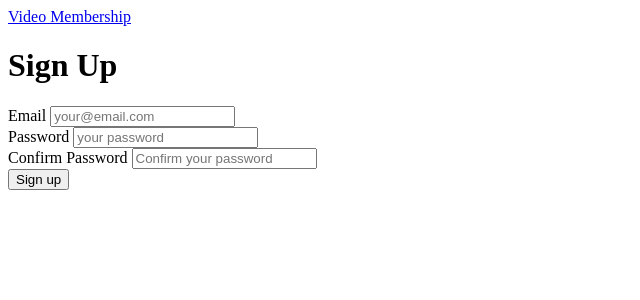
After one commit to obaraelijah/video_membership, a FastAPI app: template app/templates/auth/signup.html in a window 1280 px wide. The commit adds this page. Shown: the top 300 px of the page, without its empty margins (0-640 px from the left). Run offline with FastAPI, Linux system fonts and the light colour scheme; the template is opened without the code that fills it, so the values that code supplies are empty; parts of the project's set-up code (start-up, migrations or seed data) failed here and were passed over.

Commit message:
Added login and signup endpoints and added html templates

```diff
--- a/app/main.py
+++ b/app/main.py
@@ -1,5 +1,5 @@
 import pathlib
-from fastapi import FastAPI, Request
+from fastapi import FastAPI, Request, Form
 from fastapi.responses import HTMLResponse
 from fastapi.templating import Jinja2Templates
 from .users.models import User
@@ -36,6 +36,42 @@ def homepage(request: Request):
     }
     return templates.TemplateResponse("home.html", context)
 
+
+@app.get("/login", response_class=HTMLResponse)
+def login_get_view(request: Request):
+
+    return templates.TemplateResponse("auth/login.html", {
+        "request": request,
+    })
+
+@app.post("/login", response_class=HTMLResponse)
+def login_post_view(request: Request,
+    email: str=Form(...),
+    password: str = Form(...)):
+    print(email, password)
+    return templates.TemplateResponse("auth/login.html", {
+        "request": request,
+    })
+
+
+@app.get("/signup", response_class=HTMLResponse)
+def signup_get_view(request: Request):
+
+    return templates.TemplateResponse("auth/signup.html", {
+        "request": request,
+    })
+
+@app.post("/signup", response_class=HTMLResponse)
+def signup_post_view(request: Request,
+    email: str=Form(...),
+    password: str = Form(...),
+    password_confirm: str = Form(...)
+    ):
+    return templates.TemplateResponse("auth/signup.html", {
+        "request": request,
+    })
+
+
 @app.get("/users")
 def users_list_view():
     q =User.objects.all().limit(10)
--- /dev/null
+++ b/app/templates/auth/signup.html
@@ -0,0 +1,25 @@
+{% extends "base.html" %}
+
+{% block content %}
+<h1>Sign Up</h1>
+
+<form method="POST">
+    <div>
+        <label for="email">Email</label>
+        <input type="email" name="email" placeholder='your@email.com'>
+    </div>
+
+    <div>
+        <label for="password">Password</label>
+        <input type="password" name="password" placeholder='your password'>
+    </div>
+
+    <div>
+        <label for="password">Confirm Password</label>
+        <input type="password" name="password_confirm" placeholder='Confirm your password'>
+    </div>
+    <button type='submit'>Sign up</button>
+
+</form>
+
+{% endblock %}
--- /dev/null
+++ b/app/templates/base.html
@@ -0,0 +1,12 @@
+<!DOCTYPE html>
+<html >
+    <head>
+        <title>{% block title %}Video Membership{% endblock %}</title>
+    </head>
+    <body>
+        {% include 'snippets/nav.html'%}
+        {% block content %}
+        <h1>Hello world</h1>
+        {% endblock %}
+    </body>
+</html>
--- a/app/templates/home.html
+++ b/app/templates/home.html
@@ -1 +1,7 @@
+{% extends "base.html" %}
+
+{% block title %}Welcome | {{ super() }} {% endblock %}
+
+{% block content %}
 <h1>Welcome to video Membership {{ abc }}</h1>
+{% endblock %}
--- /dev/null
+++ b/app/templates/snippets/nav.html
@@ -0,0 +1,5 @@
+<nav>
+    <div>
+        <a href="/">Video Membership</a>
+    </div>
+</nav>
--- a/requirements.txt
+++ b/requirements.txt
@@ -6,3 +6,4 @@ email-validator
 argon2-cffi
 pytest
 jinja2
+python-multipart
```
Also changed, not shown: app/templates/auth/login.html (added, +20 -0 lines).
